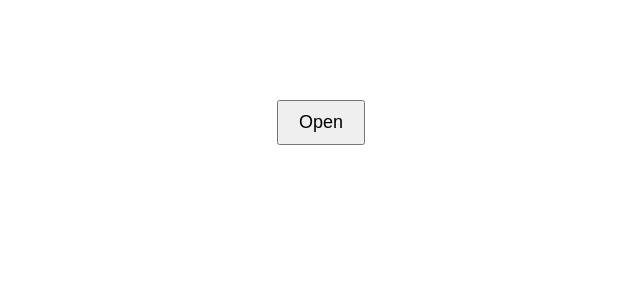
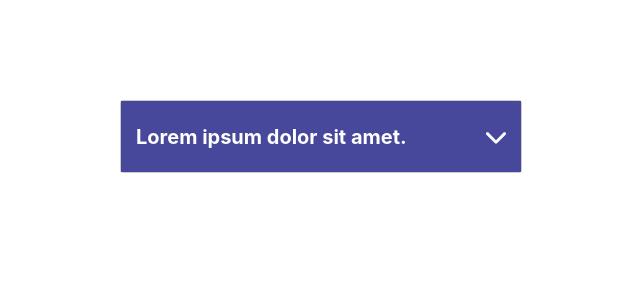
Before and after one commit to MTorbayy/Ex-composants-React, a React (Create React App) app: page / in a window 1280 px wide. Shown: the top 300 px of the page, without its empty margins (319-959 px from the left). Built offline with nearby package versions, Linux system fonts and the light colour scheme.

Commit message:
added Accordeon component

```diff
--- a/src/App.js
+++ b/src/App.js
@@ -1,10 +1,12 @@
 import "./App.css"
 import Modal from "./Components/Modal/Modal"
+import Accord from "./Components/Accord/Accord"
 
 function App() {
   return (
     <>
-     <Modal />
+     {/* <Modal /> */}
+     <Accord />
     </>
   );
 }
--- a/src/Components/Accord/Accord.css
+++ b/src/Components/Accord/Accord.css
@@ -0,0 +1,49 @@
+.accord {
+    max-width: 400px;
+    height: auto;
+    border: 1px solid rgba(0,0,0,0.2);
+    margin: 100px auto 0;
+    border-radius: 3px;
+}
+
+.accord-visible {
+    background: rgb(71,71,155);
+    color: #fff;
+    cursor: pointer;
+    display: flex;
+    justify-content: space-between;
+    align-items: center;
+    padding: 7px 15px;
+}
+
+
+.accord-visible img {
+    width: 20px;
+}
+
+.accord-visible h2 {
+    font-size: 20px;
+}
+
+.accord-toggle {
+    font-size: 18px;
+    opacity: 0;
+    background: rgb(245,245,245);
+    transition:
+    opacity 0.4s ease-in-out,
+    height 0.4s 0.4s ease-in-out;
+}
+
+.animated {
+    opacity: 1;
+    transition:
+    height 0.4s ease-in-out,
+    opacity 0.4s 0.4s ease-in-out;
+}
+
+.accord-toggle p {
+    margin: 0;
+    padding: 22px 15px;
+    pointer-events: none;
+    line-height: 1.3;
+}
--- a/src/Components/Accord/Accord.js
+++ b/src/Components/Accord/Accord.js
@@ -0,0 +1,52 @@
+import React, {useState, useRef, useEffect} from 'react'
+import './Accord.css'
+import Chevron from './chevron.svg'
+
+export default function Accord() {
+
+
+    const [toggle, setToggle] = useState(false)
+    const [heightEl, setHeightEl] = useState()
+
+
+    const toggleState = () => {
+        console.log("coucou")
+        setToggle(!toggle)
+    }
+
+    const refHeight = useRef()
+    console.log(heightEl)
+
+    useEffect(() => {
+
+        setHeightEl(`${refHeight.current.scrollHeight}px`)
+        // scrollHeight : hauteur minimale pour que le contenu ne dépasse pas. clientHeight : hauteur actuelle
+
+    }, [])
+
+
+    return (
+        <div className="accord">
+
+            {/* Partie visible : */}
+           <div
+           onClick={toggleState}
+           className="accord-visible">
+               <h2>Lorem ipsum dolor sit amet.</h2>
+               <img src={Chevron} alt="chevron down" />
+           </div>
+
+            {/* Partie à faire apparaître : */}
+            <div ref={refHeight}
+            className={toggle ? 'accord-toggle animated' : 'accord-toggle'}
+            style={{height: toggle ? `${heightEl}` : "0px"}}
+            >
+                <p>
+                    Lorem ipsum dolor sit amet consectetur adipisicing elit. Maiores nisi iure quis eius in. Eligendi quam rerum, porro excepturi ratione maxime beatae iure voluptate eum eius ad saepe aperiam accusantium?
+                </p>
+            </div>
+
+
+        </div>
+    )
+}
```
Also changed, not shown: src/Components/Accord/chevron.svg (added).
